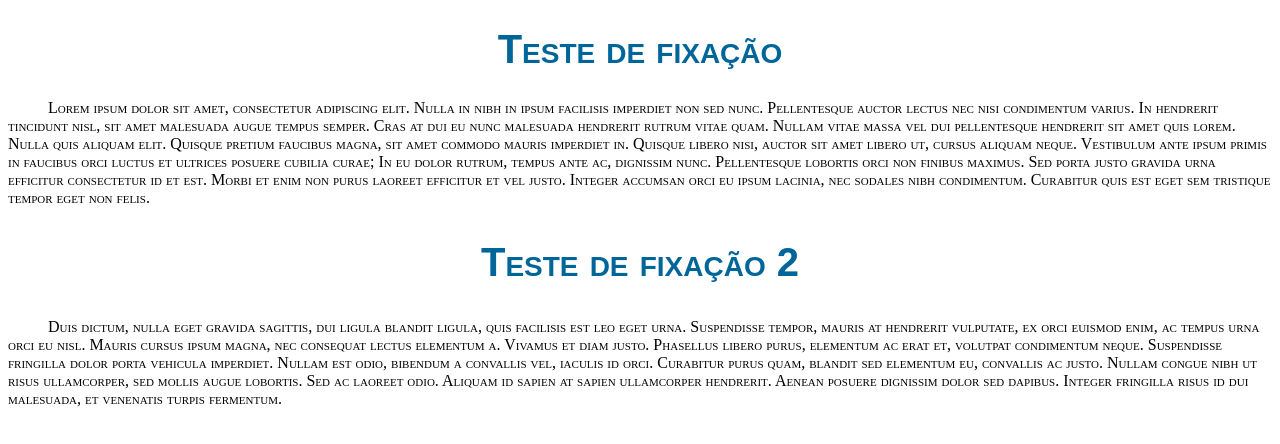
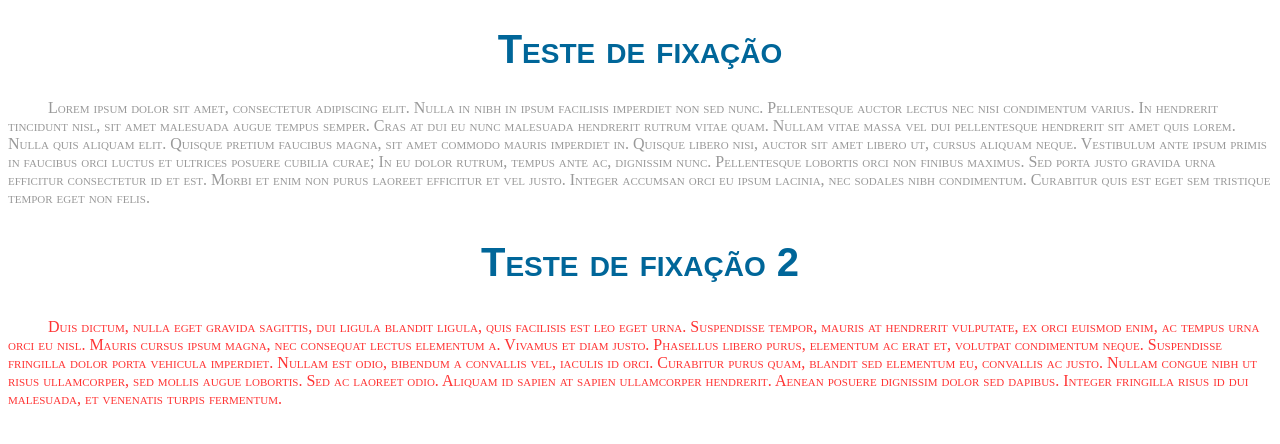
Before and after one commit to BRaguiarpereira/AulasHtml5, a website: page public_html/index.html in a window 1280 px wide. Drawn offline with Linux system fonts and the light colour scheme.

Commit message:
Estrutura css claas e id

```diff
--- a/public_html/index.html
+++ b/public_html/index.html
@@ -27,13 +27,23 @@ and open the template in the editor.
                text-align: left;
                text-indent: 40px;
             }
+            #destaque{
+                color: #ff3333
+            }
+            .destaque2{
+                color: #999999
+            }
+
 
         </style>
     </head>
     <body>
         <h1>Teste de fixação</h1>
-        <p>Lorem ipsum dolor sit amet, consectetur adipiscing elit. Nulla in nibh in ipsum facilisis imperdiet non sed nunc. Pellentesque auctor lectus nec nisi condimentum varius. In hendrerit tincidunt nisl, sit amet malesuada augue tempus semper. Cras at dui eu nunc malesuada hendrerit rutrum vitae quam. Nullam vitae massa vel dui pellentesque hendrerit sit amet quis lorem. Nulla quis aliquam elit. Quisque pretium faucibus magna, sit amet commodo mauris imperdiet in. Quisque libero nisi, auctor sit amet libero ut, cursus aliquam neque. Vestibulum ante ipsum primis in faucibus orci luctus et ultrices posuere cubilia curae; In eu dolor rutrum, tempus ante ac, dignissim nunc. Pellentesque lobortis orci non finibus maximus. Sed porta justo gravida urna efficitur consectetur id et est. Morbi et enim non purus laoreet efficitur et vel justo. Integer accumsan orci eu ipsum lacinia, nec sodales nibh condimentum. Curabitur quis est eget sem tristique tempor eget non felis.</p>
+        <p class="destaque2">Lorem ipsum dolor sit amet, consectetur adipiscing elit. Nulla in nibh in ipsum facilisis imperdiet non sed nunc. Pellentesque auctor lectus nec nisi condimentum varius. In hendrerit tincidunt nisl, sit amet malesuada augue tempus semper. Cras at dui eu nunc malesuada hendrerit rutrum vitae quam. Nullam vitae massa vel dui pellentesque hendrerit sit amet quis lorem. Nulla quis aliquam elit. Quisque pretium faucibus magna, sit amet commodo mauris imperdiet in. Quisque libero nisi, auctor sit amet libero ut, cursus aliquam neque. Vestibulum ante ipsum primis in faucibus orci luctus et ultrices posuere cubilia curae; In eu dolor rutrum, tempus ante ac, dignissim nunc. Pellentesque lobortis orci non finibus maximus. Sed porta justo gravida urna efficitur consectetur id et est. Morbi et enim non purus laoreet efficitur et vel justo. Integer accumsan orci eu ipsum lacinia, nec sodales nibh condimentum. Curabitur quis est eget sem tristique tempor eget non felis.</p>
         <h2>Teste de fixação 2</h2>
-        <p>Duis dictum, nulla eget gravida sagittis, dui ligula blandit ligula, quis facilisis est leo eget urna. Suspendisse tempor, mauris at hendrerit vulputate, ex orci euismod enim, ac tempus urna orci eu nisl. Mauris cursus ipsum magna, nec consequat lectus elementum a. Vivamus et diam justo. Phasellus libero purus, elementum ac erat et, volutpat condimentum neque. Suspendisse fringilla dolor porta vehicula imperdiet. Nullam est odio, bibendum a convallis vel, iaculis id orci. Curabitur purus quam, blandit sed elementum eu, convallis ac justo. Nullam congue nibh ut risus ullamcorper, sed mollis augue lobortis. Sed ac laoreet odio. Aliquam id sapien at sapien ullamcorper hendrerit. Aenean posuere dignissim dolor sed dapibus. Integer fringilla risus id dui malesuada, et venenatis turpis fermentum.</p>
+        <!--
+        ID É UNICO POR PAGINA
+-->
+        <p id="destaque">Duis dictum, nulla eget gravida sagittis, dui ligula blandit ligula, quis facilisis est leo eget urna. Suspendisse tempor, mauris at hendrerit vulputate, ex orci euismod enim, ac tempus urna orci eu nisl. Mauris cursus ipsum magna, nec consequat lectus elementum a. Vivamus et diam justo. Phasellus libero purus, elementum ac erat et, volutpat condimentum neque. Suspendisse fringilla dolor porta vehicula imperdiet. Nullam est odio, bibendum a convallis vel, iaculis id orci. Curabitur purus quam, blandit sed elementum eu, convallis ac justo. Nullam congue nibh ut risus ullamcorper, sed mollis augue lobortis. Sed ac laoreet odio. Aliquam id sapien at sapien ullamcorper hendrerit. Aenean posuere dignissim dolor sed dapibus. Integer fringilla risus id dui malesuada, et venenatis turpis fermentum.</p>
     </body>
 </html>
```
